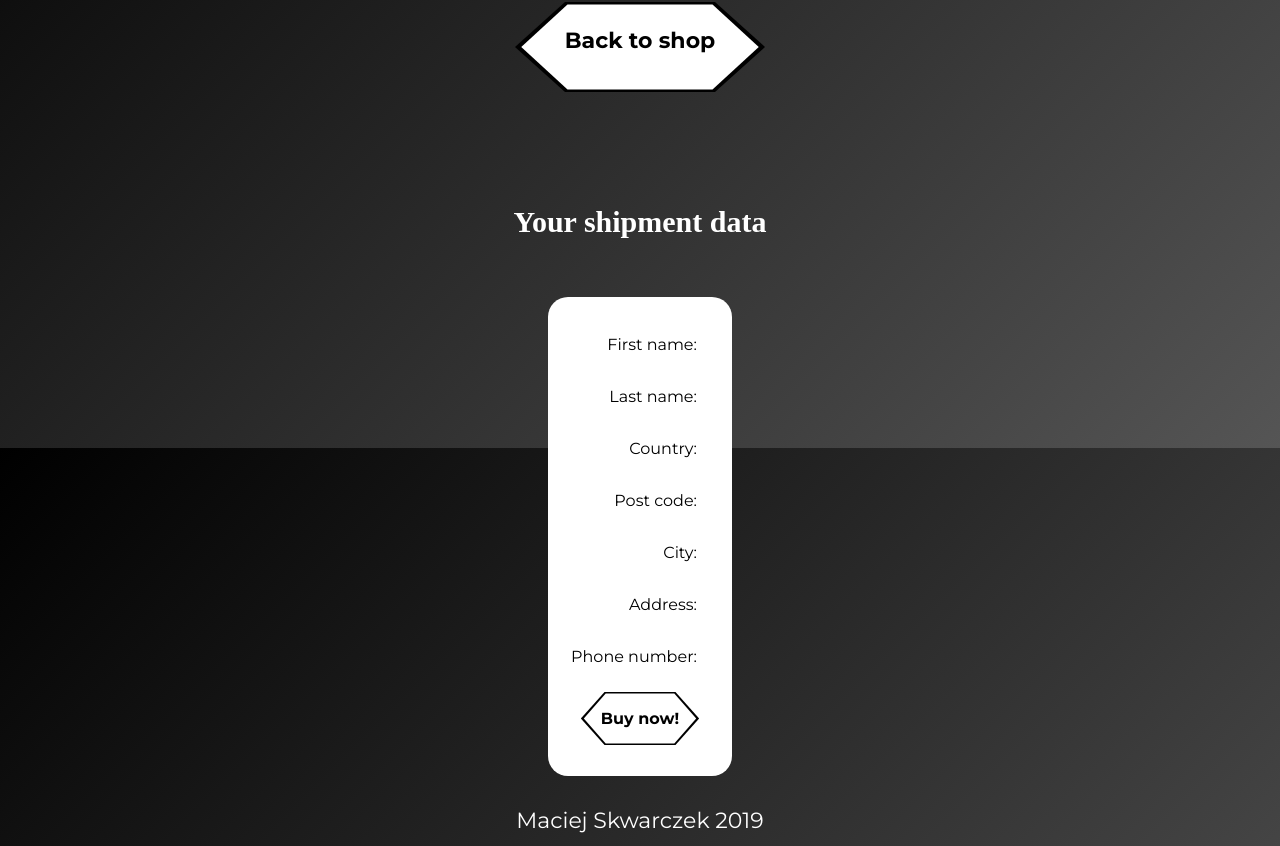
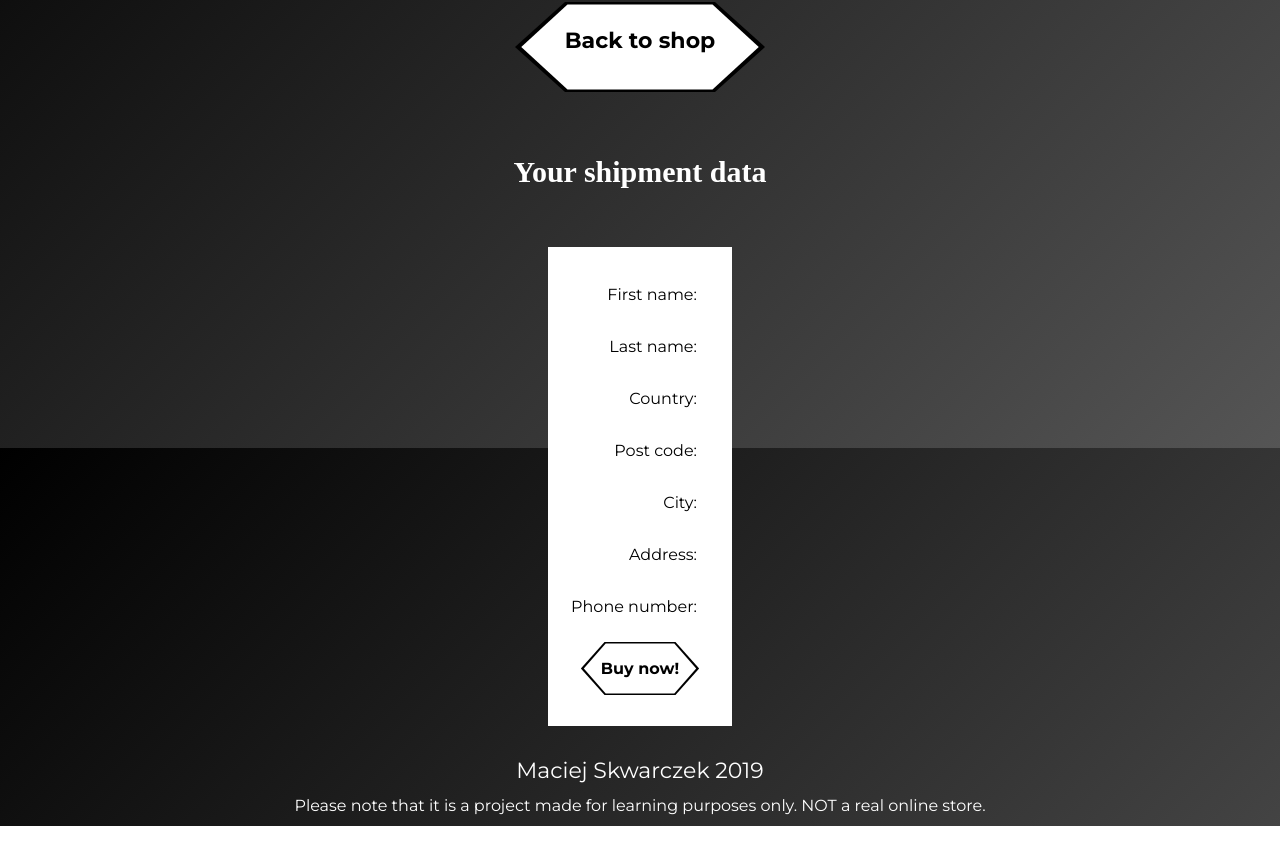
Before and after one commit to mskwarczek/react-redux-online-store, a React (Create React App) app: page /summary in a window 1280 px wide. Shown: the part 352-1198 px from the top of the page. Built offline with nearby package versions, Linux system fonts and the light colour scheme; a web font is replaced by a local one.

Commit message:
add some informations in readme and footer

```diff
--- a/package.json
+++ b/package.json
@@ -1,6 +1,6 @@
 {
     "name": "online-store",
-  "version": "0.1.0",
+    "version": "1.0.0",
     "private": false,
     "dependencies": {
         "body-parser": "^1.18.3",
@@ -35,5 +35,7 @@
         "not ie <= 11",
         "not op_mini all"
     ],
-  "proxy": "http://localhost:8080"
+    "proxy": "http://localhost:8080",
+    "author": "Maciej Skwarczek",
+    "license": "ISC"
 }
--- a/public/index.html
+++ b/public/index.html
@@ -19,7 +19,7 @@
       work correctly both with client-side routing and a non-root public URL.
       Learn how to configure a non-root public URL by running `npm run build`.
     -->
-    <title>React App</title>
+    <title>Online store - mskwarczek.com</title>
   </head>
   <body>
     <noscript>
--- a/src/index.scss
+++ b/src/index.scss
@@ -120,28 +120,21 @@ body {
     min-height: 100%;
     position: relative;
     margin: 0;
-    padding: 0 0 50px 0;
+    padding: 150px 0 80px 0;
     background-image: $color-gradient;
     background-repeat: no-repeat;
     background-attachment: fixed;
     font-family: 'Montserrat', sans-serif;
+    @include phone-vertical {
+        padding-bottom: 60px;
+    }
 }
 
 .page-container {
-    margin-top: 150px;
-    @include tablet {
-        margin-top: 200px;
-    }
-    @include phone {
-        margin-top: 80px;
-    }
-    @include phone-vertical {
-        margin-top: 120px;
-    }
 
     &__title {
         text-align: center;
-        margin: 50px auto;
+        margin: 0 auto 50px;
         line-height: 50px;
         font-size: $font-size-header;
         font-weight: bold;
@@ -383,9 +376,9 @@ body {
     left: 0;
     right: 0;
     bottom: 0;
-    height: 50px;
+    height: 80px;
     @include phone-vertical {
-        height: 30px;
+        height: 60px;
     }
 
     &__title {
@@ -399,10 +392,16 @@ body {
             font-size: $font-size-normal;
         }
     }
+
+    &__information {
+        color: $color-secondary;
+        text-align: center;
+        line-height: 20px;
+        margin: 0 0 10px;
+    }
 }
 
 // Store with products list
-
 .products-filters-wrapper {
     max-width: 1200px;
     height: auto;
@@ -568,7 +567,6 @@ body {
     padding: 20px;
     margin: 20px auto;
     background-color: $color-secondary;
-    border-radius: 20px;
     font-size: $font-size-normal;
     text-align: center;
     @include phone-vertical {
--- a/src/presentational/Footer.js
+++ b/src/presentational/Footer.js
@@ -4,6 +4,7 @@ export default function Footer(props) {
     return (
         <div className='footer'>
             <h3 className='footer__title'>Maciej Skwarczek 2019</h3>
+            <p className='footer__information'> Please note that it is a project made for learning purposes only. NOT a real online store.</p>
         </div>
     );
 };
```
Also changed, not shown: 1 other file (tests, documents, lock files or other folders). Lines whose indentation alone changed are shown as unchanged.
